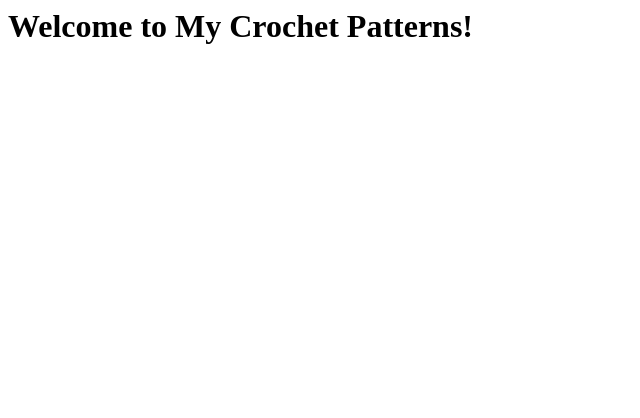
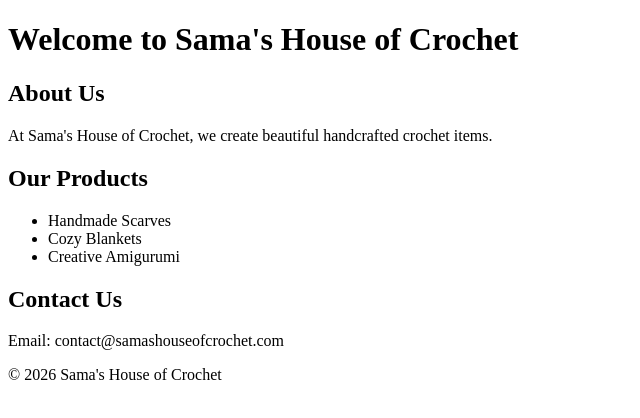
Before and after one commit to Samascrochet/Samascrochet, a plain HTML site: page index.html in a window 1280 px wide. Shown: the whole page, without its empty margins (0-640 px from the left). Drawn offline with Linux system fonts and the light colour scheme.

Commit message:
Update index.html with complete content from the website

```diff
--- a/index.html
+++ b/index.html
@@ -1,8 +1,36 @@
-<html>
+<!DOCTYPE html>
+<html lang="en">
 <head>
-    <title>My Crochet Patterns</title>
+    <meta charset="UTF-8">
+    <meta name="viewport" content="width=device-width, initial-scale=1.0">
+    <title>Sama's House of Crochet</title>
+    <link rel="stylesheet" href="styles.css">
+    <script src="script.js" defer></script>
 </head>
 <body>
-    <h1>Welcome to My Crochet Patterns!</h1>
+    <header>
+        <h1>Welcome to Sama's House of Crochet</h1>
+    </header>
+    <main>
+        <section id="about">
+            <h2>About Us</h2>
+            <p>At Sama's House of Crochet, we create beautiful handcrafted crochet items.</p>
+        </section>
+        <section id="products">
+            <h2>Our Products</h2>
+            <ul>
+                <li>Handmade Scarves</li>
+                <li>Cozy Blankets</li>
+                <li>Creative Amigurumi</li>
+            </ul>
+        </section>
+        <section id="contact">
+            <h2>Contact Us</h2>
+            <p>Email: contact@samashouseofcrochet.com</p>
+        </section>
+    </main>
+    <footer>
+        <p>&copy; 2026 Sama's House of Crochet</p>
+    </footer>
 </body>
 </html>
```
